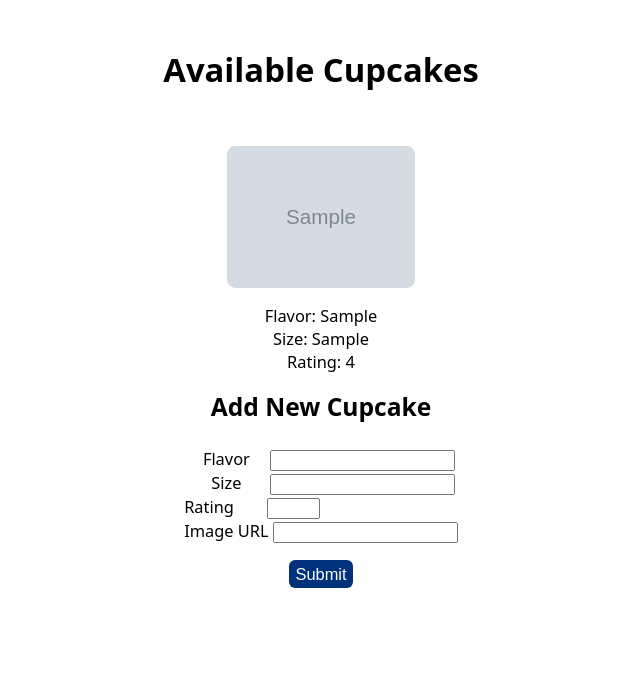
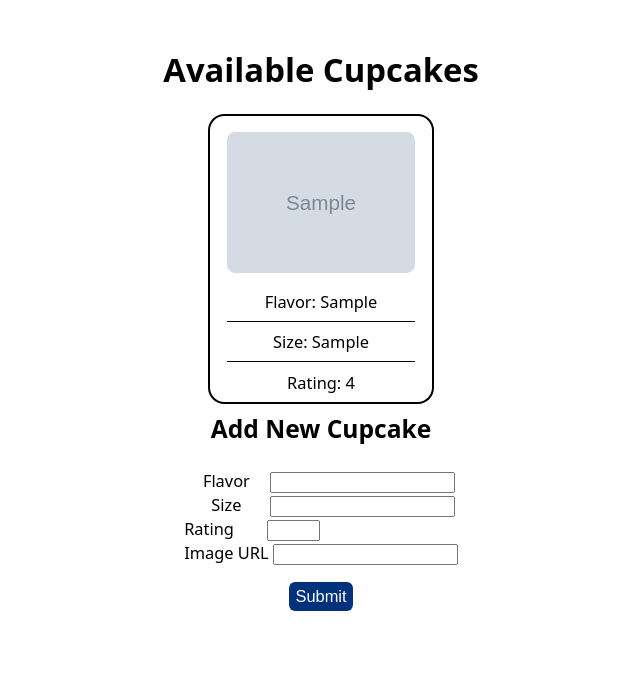
Before and after one commit to acollino/cupcakes, a Flask app: page / in a window 1280 px wide. Shown: the top 675 px of the page, without its empty margins (319-959 px from the left). Run offline with Flask 2, Linux system fonts and the light colour scheme; tables that the repository leaves empty hold one stand-in row (values such as "Sample post"); grey boxes marked "Sample" are stand-in pictures.

Commit message:
implement intial styling and edit functionality

```diff
--- a/app.py
+++ b/app.py
@@ -33,7 +33,7 @@ def display_home():
 @app.route("/api/cupcakes")
 def display_all_cupcakes():
     """Gets data about all cupcakes in the table."""
-    cupcakes_all = Cupcake.query.all()
+    cupcakes_all = Cupcake.query.order_by(Cupcake.id).all()
     cupcake_list = [cupcake.serialize() for cupcake in cupcakes_all]
     return jsonify(cupcakes=cupcake_list)
 
--- a/static/css/generic_styles.css
+++ b/static/css/generic_styles.css
@@ -38,6 +38,10 @@ hr {
   margin: 1rem;
 }
 
+.margin-half-top {
+  margin-top: 0.5rem;
+}
+
 .column-small {
   display: flex;
   flex-direction: column;
@@ -52,6 +56,10 @@ hr {
   justify-content: center;
   align-items: center;
   text-align: center;
+}
+
+.gap-1{
+  gap: 1rem;
 }
 
 .wrap {
@@ -158,9 +166,13 @@ button:active,
   padding: 1rem;
 }
 
+.padded-0 {
+  padding: 0;
+}
+
 .profile-picture {
-  max-width: min(11.5rem, 23vw);
-  max-height: min(11.5rem, 23vw);
+  max-width: min(11.5rem, 50vw);
+  max-height: min(11.5rem, 50vw);
   margin: 1rem 0;
   display: block;
   border-radius: 0.5rem;
--- a/static/css/specific_styles.css
+++ b/static/css/specific_styles.css
@@ -1,5 +1,10 @@
-h2 {
+h2, h3 {
   margin: 0;
+}
+
+.card {
+  position: relative;
+  padding: 0 1rem 0.5rem 1rem;
 }
 
 .form-label {
@@ -7,7 +12,7 @@ h2 {
   display: inline-block;
 }
 
-#input-rating {
+#add-rating, #edit-rating {
   width: 4em;
 }
 
@@ -15,14 +20,45 @@ h2 {
   position: relative;
 }
 
-.picture-container:hover .delete{
+.picture-container:hover .delete,
+.picture-container:hover .edit{
   opacity: 100%;
 }
 
-.delete {
+.delete, .edit {
   position: absolute;
-  top: 1.5rem;
-  right: 0.5rem;
   opacity: 0%;
   transition: opacity 0.25s ease-in;
 }
+
+.delete {
+  top: 1.25rem;
+  right: 0.25rem;
+}
+
+.edit {
+  top: 1.25rem;
+  right: 2.5rem;
+}
+
+.edit-container {
+  display: none;
+  position:absolute;
+  top: 95%;
+  left: 50%;
+  transform: translate(-50%, 0%);
+  background-color: white;
+  z-index: 1;
+}
+
+.border {
+  border: 2px black solid;
+}
+
+.cupcake-details {
+  max-width: min(11.5rem, 50vw);
+}
+
+.icon {
+  width: 1.25rem;
+}
--- a/static/scripts/cupcakes.js
+++ b/static/scripts/cupcakes.js
@@ -1,24 +1,31 @@
 class Cupcake {
   constructor(inputObj) {
-    for (let attrib in inputObj) {
-      this[attrib] = inputObj[attrib];
-    }
+    ({
+      flavor: this.flavor,
+      size: this.size,
+      rating: this.rating,
+      image: this.image,
+      id: this.id,
+    } = inputObj);
   }
 
   generateJQuery() {
-    let $cakeCard = $("<div>").addClass("column padded-1 card");
+    let $cakeCard = $("<div>").addClass("column-small card border border-rounded");
     let $imgHolder = $("<div>").addClass("picture-container");
     $imgHolder.append($(`<img src=${this.image}>`).addClass("profile-picture"));
     $cakeCard.append($imgHolder);
-    $cakeCard.append($("<div>").text(`Flavor: ${this.flavor}`));
-    $cakeCard.append($("<div>").text(`Size: ${this.size}`));
-    $cakeCard.append($("<div>").text(`Rating: ${this.rating}`));
+    $cakeCard.append($("<div>").text(`Flavor: ${this.flavor}`).addClass("cupcake-details"));
+    $cakeCard.append($("<hr>"));
+    $cakeCard.append($("<div>").text(`Size: ${this.size}`).addClass("cupcake-details"));
+    $cakeCard.append($("<hr>"));
+    $cakeCard.append($("<div>").text(`Rating: ${this.rating}`).addClass("cupcake-details"));
     $cakeCard.attr("data-id", this.id);
     return $cakeCard;
   }
 
   generateDeleter() {
-    let $deleter = $("<div>").text("X").addClass("delete button button-red");
+    let $deleter = $("<div>").addClass("delete button button-red");
+    $deleter.append($("<img>").attr("src", "/static/assets/delete.svg").addClass("icon"));
     $deleter.on("click", this.delete.bind(this));
     return $deleter;
   }
@@ -29,6 +36,33 @@ class Cupcake {
     if (response.status == 200) {
       $(`div[data-id=${this.id}]`).remove();
     }
+  }
+
+  async edit() {
+    let fetchObj = convertInputIntoFetchObj(".input-edit", "patch");
+    let response = await fetch(`/api/cupcakes/${this.id}`, fetchObj);
+    if (response.status == 200) {
+      let updatedCake = await response.json();
+      Object.assign(this, updatedCake.cupcake);
+      this.updateDOM();
+    }
+  }
+
+  updateDOM() {
+    let $cakeCard = $(`div[data-id=${this.id}]`);
+    $cakeCard.find(".profile-picture").attr("src", this.image);
+    $cakeCard.children(":contains('Flavor: ')").text(`Flavor: ${this.flavor}`);
+    $cakeCard.children(":contains('Size: ')").text(`Size: ${this.size}`);
+    $cakeCard.children(":contains('Rating: ')").text(`Rating: ${this.rating}`);
+    $cakeCard.find(".edit-container").css("display", "none");
+  }
+
+  addEditFormEventHandler() {
+    let $cakeCard = $(`div[data-id=${this.id}]`);
+    $cakeCard.find(".edit-submit").on("click", (evt) => {
+      evt.preventDefault();
+      this.edit();
+    });
   }
 }
 
@@ -49,11 +83,22 @@ class CupcakeList {
   addCupcake(cupcake) {
     let $cakeCard = cupcake.generateJQuery();
     let $deleter = cupcake.generateDeleter();
+    let $editButton = $("<div>").addClass("edit button button-light-blue");
+    $editButton.append($("<img>").attr("src", "/static/assets/edit.svg").addClass("icon"));
     $deleter.on("click", () => {
       this.deleteCupcake($deleter.parents(".card").attr("data-id"));
     });
+    $(".edit-container").first().clone().appendTo($cakeCard.children(".picture-container"));
     $cakeCard.children(".picture-container").append($deleter);
+    $cakeCard.children(".picture-container").append($editButton);
+    $editButton.on("click", () => {
+      $(".edit-container").filter(function (index) {
+        return $(this).parents(".card").attr("data-id") != $cakeCard.attr("data-id");
+      }).css("display", "none");
+      $editButton.parents(".card").find(".edit-container").toggle();
+    });
     $("#cupcake-row").append($cakeCard);
+    cupcake.addEditFormEventHandler();
   }
 
   displayAllCupcakes() {
@@ -64,22 +109,18 @@ class CupcakeList {
   }
 
   async submitNewCupcake() {
-    let inputs = Array.from($(".input-add"));
-    let inputNamesValues = inputs.reduce((inputObj, currInput) => {
-      inputObj[currInput.name] = Boolean(currInput.value)
-        ? currInput.value
-        : null;
-      return inputObj;
-    }, {});
-    let fetchObj = {
-      method: "post",
-      headers: { "Content-Type": "application/json" },
-      body: JSON.stringify(inputNamesValues),
-    };
+    let fetchObj = convertInputIntoFetchObj(".input-add", "post");
     let response = await fetch("/api/cupcakes", fetchObj);
     let newCake = new Cupcake((await response.json()).cupcake);
     this.cupcakes.push(newCake);
     this.addCupcake(newCake);
+  }
+
+  getCupcakeById(id) {
+    matchingCake = this.cupcakes.filter((cake) => {
+      return cake.id == id;
+    });
+    return matchingCake[0];
   }
 
   deleteCupcake(id) {
@@ -89,8 +130,25 @@ class CupcakeList {
   }
 }
 
+function convertInputIntoFetchObj(inputClass, fetchMethod) {
+  let inputs = Array.from($(inputClass));
+  let inputNamesAndValues = inputs.reduce((inputObj, currInput) => {
+    if (Boolean(currInput.value)) {
+      inputObj[currInput.name] = currInput.value;
+    }
+    return inputObj;
+  }, {});
+  let fetchObj = {
+    method: fetchMethod,
+    headers: { "Content-Type": "application/json" },
+    body: JSON.stringify(inputNamesAndValues),
+  };
+  $(inputClass).val("");
+  return fetchObj;
+}
+
 const cakesList = new CupcakeList();
-$("#submit").click((evt) => {
+$("#add-submit").click((evt) => {
   evt.preventDefault();
   cakesList.submitNewCupcake();
 });
--- a/templates/index.html
+++ b/templates/index.html
@@ -13,29 +13,43 @@
 </head>
 
 <body>
-  <div class="column centered">
+  <div class="column centered width-90">
     <h1>Available Cupcakes</h1>
-    <div class="row wrap align-top" id="cupcake-row">
+    <div class="row wrap align-top gap-1" id="cupcake-row">
     </div>
-    <h2>Add New Cupcake</h2>
+    <h2 class="margin-half-top">Add New Cupcake</h2>
     <form class="column">
       <div class="">
-        <label for="input-flavor" class="form-label">Flavor</label>
-        <input type="text" id="input-flavor" class="input-add" required name="flavor">
+        <label for="add-flavor" class="form-label">Flavor</label>
+        <input type="text" id="add-flavor" class="input-add" required name="flavor">
       </div>
       <div class="">
-        <label for="input-size" class="form-label">Size</label>
-        <input type="text" id="input-size" class="input-add" required name="size">
+        <label for="add-size" class="form-label">Size</label>
+        <input type="text" id="add-size" class="input-add" required name="size">
       </div>
       <div class="align-l">
-        <label for="input-rating" class="form-label">Rating</label>
-        <input type="number" id="input-rating" class="input-add" required step="0.1" size="3" name="rating">
+        <label for="add-rating" class="form-label">Rating</label>
+        <input type="number" id="add-rating" class="input-add" required step="0.1" size="3" name="rating">
       </div>
       <div class="">
-        <label for="input-image" class="form-label">Image URL</label>
-        <input type="url" id="input-image" class="input-add" name="image">
+        <label for="add-image" class="form-label">Image URL</label>
+        <input type="url" id="add-image" class="input-add" name="image">
       </div>
-      <button class="button-blue margin-1" id="submit">Submit</button>
+      <button class="button-blue margin-1" id="add-submit">Submit</button>
+    </form>
+  </div>
+  <div class="border border-rounded column edit-container">
+    <form class="column-small">
+      <h3>Edit Cupcake</h3>
+      <label for="edit-flavor" class="form-label margin-half-top">New Flavor</label>
+      <input type="text" id="edit-flavor" class="input-edit" required name="flavor" size="15">
+      <label for="edit-size" class="form-label margin-half-top">New Size</label>
+      <input type="text" id="edit-size" class="input-edit" required name="size" size="13">
+      <label for="edit-rating" class="form-label margin-half-top">New Rating</label>
+      <input type="number" id="edit-rating" class="input-edit" required step="0.1" size="3" name="rating">
+      <label for="edit-image" class="form-label margin-half-top">New Image</label>
+      <input type="url" id="edit-image" class="input-edit" name="image" size="15">
+      <button class="button-blue margin-half-top edit-submit">Submit</button>
     </form>
   </div>
 </body>
```
Also changed, not shown: static/assets/delete.svg (added), static/assets/edit.svg (added).
